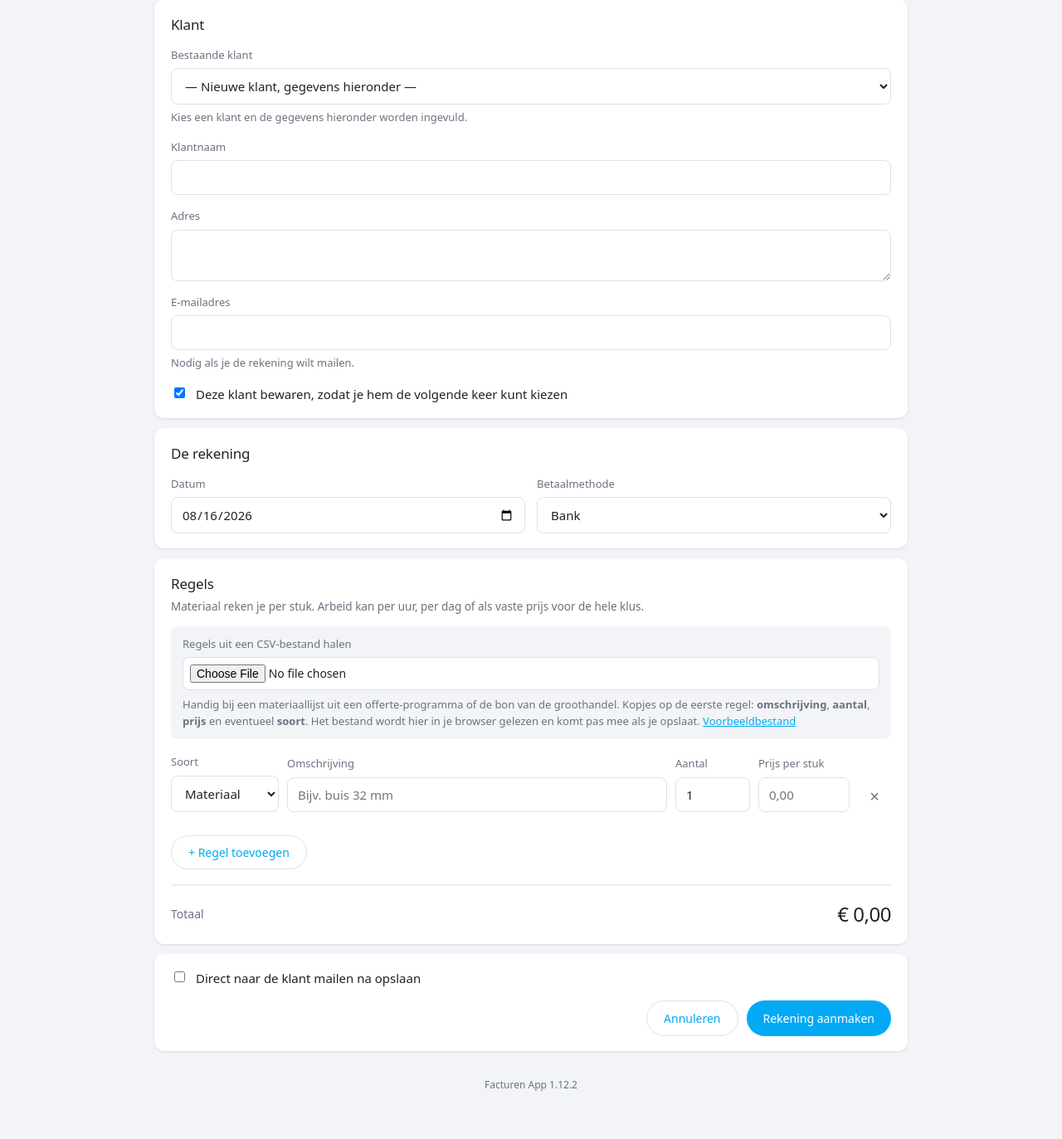
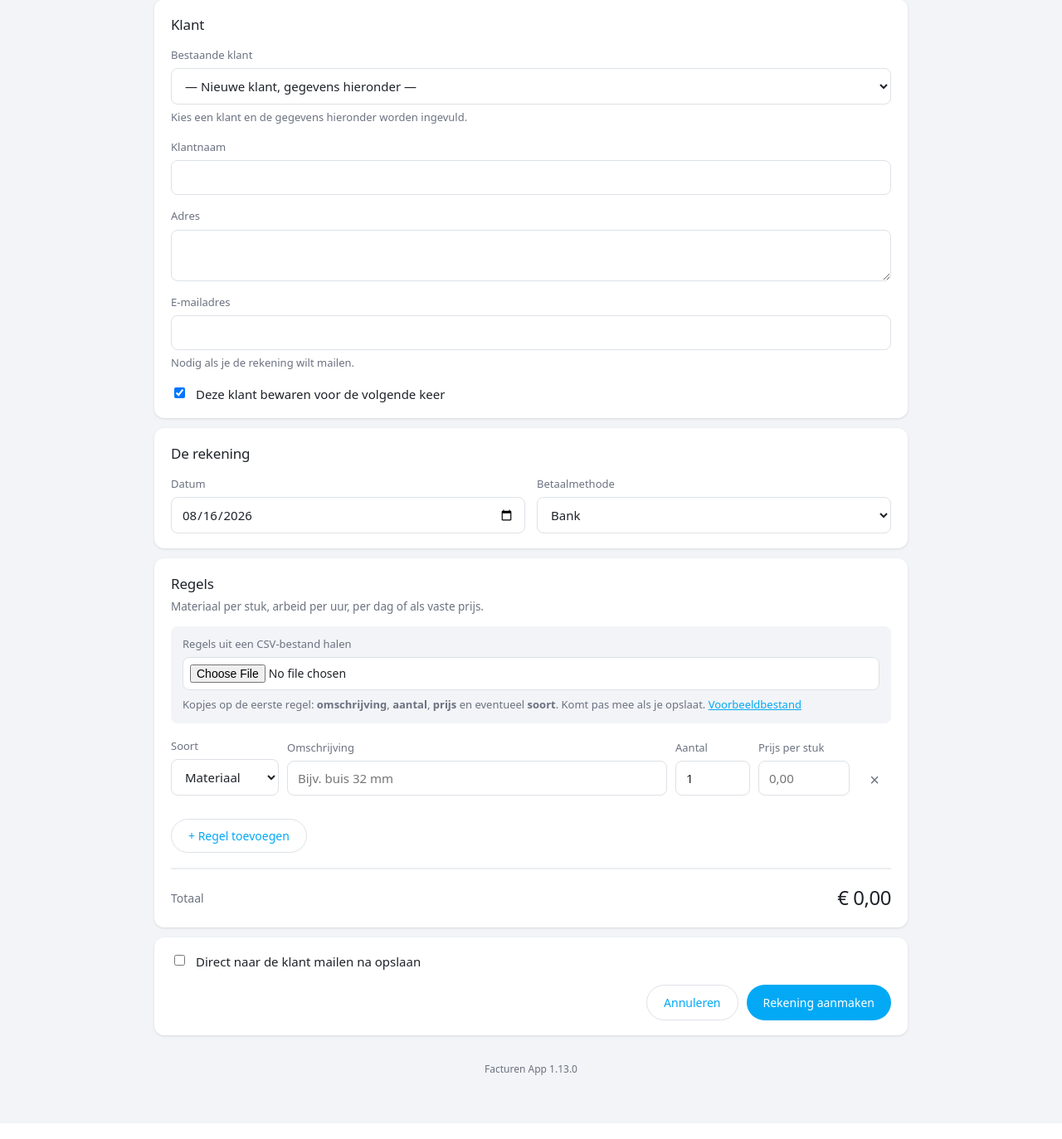
Before and after one commit to stsanders06/facturen-app, a Flask app: page /nieuw in a window 1280 px wide. Shown: the part 133-1506 px from the top of the page at 83% size. Run offline with Flask 3, Linux system fonts and the light colour scheme; the visitor is signed in with stand-in values (Sample User, id 1); tables that the repository leaves empty hold one stand-in row (values such as "Sample post").

Commit message:
PDF's als download in de zijbalk, één Nieuw-knop, kortere teksten
In de zijbalk kan een PDF niet in een eigen tabblad open — dat venster valt buiten
Ingress — en in het venster zelf laat iOS alleen het eerste blad zien. De bekijk-
routes leveren daar nu een download; het toestel opent hem dan in zijn eigen viewer
met alle bladen en de lijst blijft staan. Op poort 8099 blijft bekijken bekijken.

Op de klantenlijst pasten "Nieuwe rekening", "Nieuwe offerte" en "Bewerken" net niet
op één regel. De eerste twee zitten nu achter één "+ Nieuw"-knop. De menu-macro kan
daarvoor een woord als opschrift krijgen in plaats van de drie puntjes.

En vijftien stukjes uitleg ingekort: bij de instellingen en de formulieren stonden
alinea's van drie of vier regels waar één zin genoeg is.

Versie 1.13.0.

Co-Authored-By: Claude Opus 5 <noreply@anthropic.com>
Claude-Session: https://claude.ai/code/session_01WqCRWkZdhT7MPsSoEyJsL3

```diff
--- a/facturen_app/app/main.py
+++ b/facturen_app/app/main.py
@@ -25,7 +25,7 @@ from werkzeug.utils import secure_filename
 # Versie van de app; staat onderaan elke pagina zodat je kunt zien wat er draait.
 # Hoort gelijk te lopen met de version in config.yaml. Draait de app in Home
 # Assistant, dan wint wat de Supervisor zegt dat hij heeft geïnstalleerd.
-VERSIE = os.environ.get("ADDON_VERSION") or "1.12.2"
+VERSIE = os.environ.get("ADDON_VERSION") or "1.13.0"
 
 DATA_DIR = os.environ.get("DATA_DIR", os.path.join(os.path.dirname(__file__), "data"))
 DB_PATH = os.path.join(DATA_DIR, "facturen.db")
@@ -140,16 +140,22 @@ def via_ingress():
     return bool(request.environ.get("HTTP_X_INGRESS_PATH"))
 
 
+def als_download():
+    """Of een PDF of foto naar het toestel moet in plaats van in beeld.
+
+    In de zijbalk van Home Assistant kan een bestand niet in een eigen tabblad open:
+    zo'n venster heeft de cookie van Ingress niet en Home Assistant antwoordt met
+    "401: Unauthorized". In hetzelfde venster tonen is ook niets — de PDF-weergave
+    van iOS laat daar alleen het eerste blad zien. Als download klopt het wel: het
+    toestel opent hem in zijn eigen viewer, met alle bladen, en je lijst blijft
+    gewoon staan. Op poort 8099 is er niets aan de hand en blijft bekijken bekijken."""
+    return via_ingress()
+
+
 @app.context_processor
 def _nieuw_tabblad():
-    """Of een PDF of foto in een nieuw tabblad mag openen.
-
-    In de zijbalk van Home Assistant mag dat niet. Home Assistant laat een verzoek
-    aan Ingress alleen door met een cookie die alleen binnen het paneel zelf geldt;
-    de app van Home Assistant opent een link met target="_blank" in een eigen
-    browservenster, dat die cookie niet heeft, en dan antwoordt Home Assistant met
-    "401: Unauthorized" in plaats van de PDF te tonen. Op poort 8099 speelt dat niet
-    en is een apart tabblad juist prettiger, want dan blijft je lijst openstaan."""
+    """Of een link een nieuw tabblad mag openen. In de zijbalk niet: dat venster valt
+    buiten Ingress. Zie als_download() voor het hele verhaal."""
     return {"nieuw_tabblad": Markup("") if via_ingress()
             else Markup('target="_blank" rel="noopener"')}
 
@@ -1561,7 +1567,7 @@ def bijlage(bijlage_id):
     pad = os.path.join(BIJLAGE_DIR, rij["bestand"])
     if not os.path.exists(pad):
         abort(404)
-    return send_file(pad, as_attachment=False, download_name=rij["naam"])
+    return send_file(pad, as_attachment=als_download(), download_name=rij["naam"])
 
 
 @app.route("/bijlage/<int:bijlage_id>/meesturen", methods=["POST"])
@@ -2096,7 +2102,7 @@ def _offerte_pdf_pad(offerte_id):
 @app.route("/offerte/<int:offerte_id>/bekijk")
 def bekijk_offerte(offerte_id):
     pad, nummer = _offerte_pdf_pad(offerte_id)
-    return send_file(pad, mimetype="application/pdf", as_attachment=False,
+    return send_file(pad, mimetype="application/pdf", as_attachment=als_download(),
                      download_name=f"{nummer}.pdf")
 
 
@@ -2849,9 +2855,9 @@ def _pdf_pad(factuur_id):
 
 @app.route("/factuur/<int:factuur_id>/bekijk")
 def bekijk_pdf(factuur_id):
-    """Toont de rekening in de browser zelf, zonder hem te downloaden."""
+    """Toont de rekening in de browser zelf; in de zijbalk wordt het een download."""
     pad, bestandsnaam = _pdf_pad(factuur_id)
-    return send_file(pad, mimetype="application/pdf", as_attachment=False,
+    return send_file(pad, mimetype="application/pdf", as_attachment=als_download(),
                      download_name=bestandsnaam)
 
 
--- a/facturen_app/app/templates/_layout.html
+++ b/facturen_app/app/templates/_layout.html
@@ -355,6 +355,10 @@
     font-size: 17px;
     letter-spacing: 1px;
   }
+  /* Dezelfde uitklapper, maar met een woord erop in plaats van de drie puntjes.
+     Die zijn breed uitgespatieerd en groot; een woord hoort er als gewone knop uit
+     te zien. */
+  .menu.met-opschrift > summary { font-size: 13px; letter-spacing: normal; padding: 7px 12px; }
   .menu > summary::-webkit-details-marker { display: none; }
   .menu > summary::marker { content: ""; }
   .menu[open] > summary { background: var(--primary-soft); }
--- a/facturen_app/app/templates/aanbetaling.html
+++ b/facturen_app/app/templates/aanbetaling.html
@@ -11,9 +11,8 @@
   <div class="card-head">
     <h2 style="margin:0 0 4px;font-size:16px">
       Offerte {{ offerte.nummer }} &middot; {{ offerte.klant_naam }}</h2>
-    <p>Het hele bedrag is &euro; {{ offerte.totaal|bedrag }}. Hieronder maak je daar een
-      rekening van voor een deel, bijvoorbeeld om materiaal te kunnen inkopen. De offerte
-      blijft staan, zodat je de rest later kunt factureren.</p>
+    <p>Het hele bedrag is &euro; {{ offerte.totaal|bedrag }}. Maak hier een rekening voor
+      een deel; de offerte blijft staan voor de rest.</p>
   </div>
 
   <form method="post" action="{{ url_for('offerte_aanbetaling', offerte_id=offerte.id) }}">
--- a/facturen_app/app/templates/klant_form.html
+++ b/facturen_app/app/templates/klant_form.html
@@ -39,8 +39,7 @@
       <div class="field">
         <label for="notitie">Notitie</label>
         <textarea id="notitie" name="notitie" rows="2">{{ klant.notitie if klant else '' }}</textarea>
-        <p class="hint">Voor jezelf, bijvoorbeeld een poortcode of vaste afspraken. Komt
-          niet op de rekening.</p>
+        <p class="hint">Voor jezelf, bijvoorbeeld een poortcode. Komt niet op de rekening.</p>
       </div>
     </div>
   </section>
--- a/facturen_app/app/templates/klanten_import.html
+++ b/facturen_app/app/templates/klanten_import.html
@@ -30,9 +30,8 @@
   <section class="card">
     <div class="card-head">
       <h2>Het bestand</h2>
-      <p>Een CSV-bestand met op de eerste regel de kopjes. Een export uit Excel,
-        Google Contacten of je oude boekhouding werkt meestal meteen; puntkomma's,
-        komma's en tabs worden alle drie herkend.</p>
+      <p>Een CSV met de kopjes op de eerste regel. Een export uit Excel, Google Contacten
+        of je oude boekhouding werkt meestal meteen.</p>
     </div>
 
     <form method="post" enctype="multipart/form-data" class="fields">
--- a/facturen_app/app/templates/nieuw.html
+++ b/facturen_app/app/templates/nieuw.html
@@ -131,8 +131,7 @@
       </div>
       <div class="checkregel" id="opslaan-regel">
         <input type="checkbox" id="klant_opslaan" name="klant_opslaan" value="ja" checked>
-        <label for="klant_opslaan">Deze klant bewaren, zodat je hem de volgende keer
-          kunt kiezen</label>
+        <label for="klant_opslaan">Deze klant bewaren voor de volgende keer</label>
       </div>
     </div>
   </section>
@@ -180,17 +179,14 @@
   <section class="card">
     <div class="card-head">
       <h2>Regels</h2>
-      <p>Materiaal reken je per stuk. Arbeid kan per uur, per dag of als vaste prijs
-        voor de hele klus.</p>
+      <p>Materiaal per stuk, arbeid per uur, per dag of als vaste prijs.</p>
     </div>
 
     <div class="field urenkiezer">
       <label for="regels_csv">Regels uit een CSV-bestand halen</label>
       <input type="file" id="regels_csv" accept=".csv,text/csv,text/plain">
-      <p class="hint">Handig bij een materiaallijst uit een offerte-programma of de
-        bon van de groothandel. Kopjes op de eerste regel: <b>omschrijving</b>,
-        <b>aantal</b>, <b>prijs</b> en eventueel <b>soort</b>. Het bestand wordt hier
-        in je browser gelezen en komt pas mee als je opslaat.
+      <p class="hint">Kopjes op de eerste regel: <b>omschrijving</b>, <b>aantal</b>,
+        <b>prijs</b> en eventueel <b>soort</b>. Komt pas mee als je opslaat.
         <a class="link" href="{{ url_for('regels_voorbeeld') }}">Voorbeeldbestand</a></p>
     </div>
 
@@ -209,9 +205,9 @@
         </option>
         {% endfor %}
       </select>
-      <p class="hint">Zet de nog niet gefactureerde uren als één arbeidsregel op de rekening;
-        de losse dagen blijven op de <a class="link" href="{{ url_for('klussen') }}">Uren-tab</a>.
-        Ze tellen daarna niet nog een keer mee.</p>
+      <p class="hint">Komt als één arbeidsregel op de rekening en telt daarna niet nog een
+        keer mee. De losse dagen blijven op de
+        <a class="link" href="{{ url_for('klussen') }}">Uren-tab</a>.</p>
     </div>
     {% endif %}
 
--- a/facturen_app/config.yaml
+++ b/facturen_app/config.yaml
@@ -1,6 +1,6 @@
 ---
 name: Facturen App
-version: "1.12.2"
+version: "1.13.0"
 slug: facturen_app
 description: >-
   Simpele facturatie: offertes en rekeningen maken, materiaal- en arbeidskosten
```
Also changed, not shown: CLAUDE.md (+1 -1 lines), facturen_app/app/templates/_onderdelen.html (+6 -4 lines), facturen_app/app/templates/instellingen.html (+9 -12 lines), facturen_app/app/templates/klanten.html (+6 -5 lines), facturen_app/app/templates/klus.html (+3 -5 lines), facturen_app/tests/test_nieuw_tabblad.py (+29 -6 lines), facturen_app/tests/test_smalle_weergave.py (+13 -0 lines), 320-nieuwmenu.png (added), 390-nieuwmenu.png (added), facturen_app/CHANGELOG.md.
